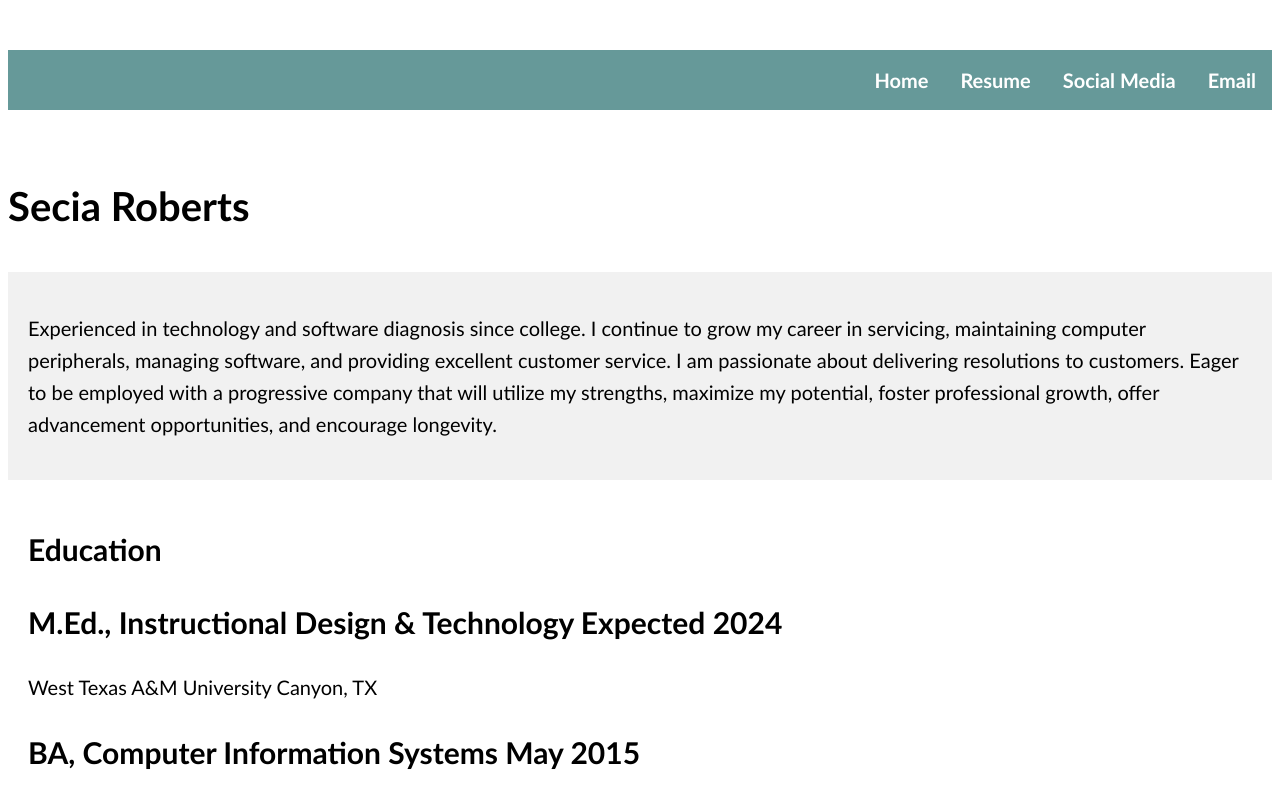
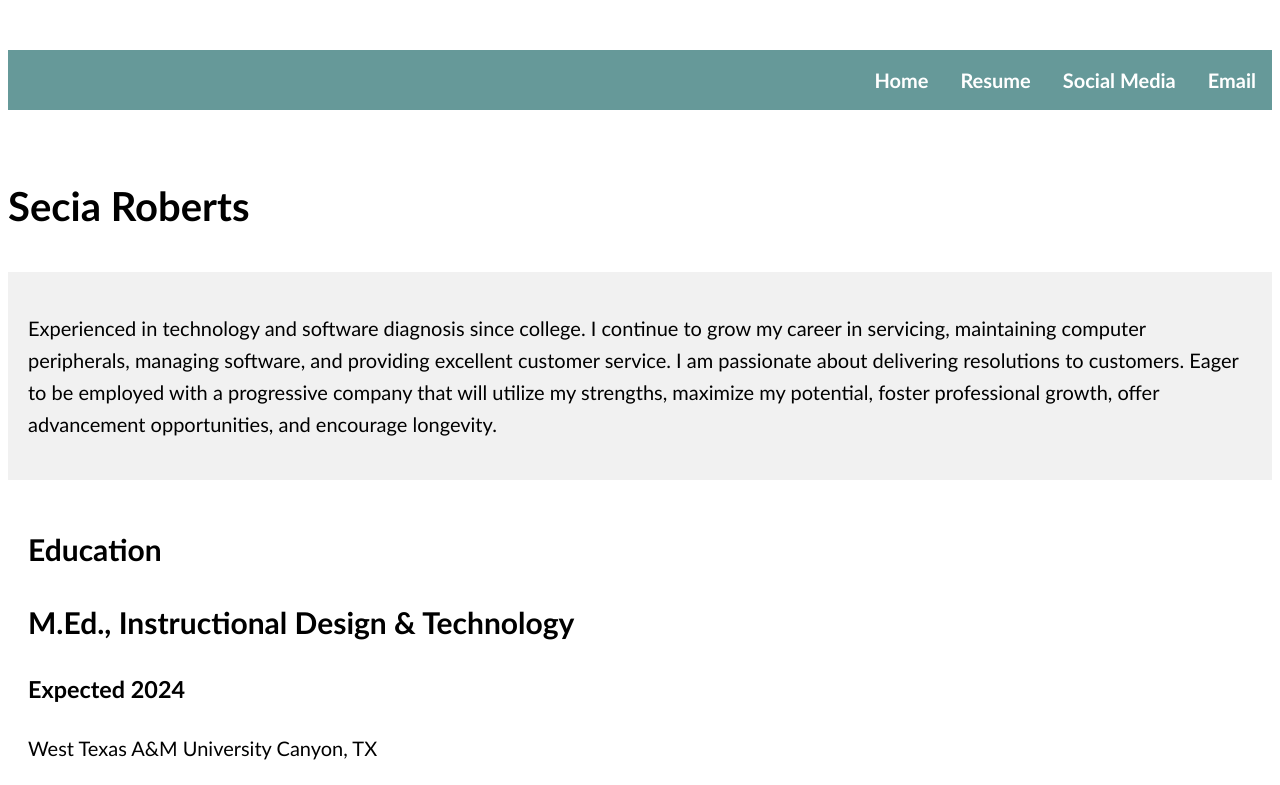
Before and after one commit to schase07/AboutSRC, a plain HTML site: page resume.html in a window 1280 px wide. Shown: the top 785 px of the page. Drawn offline with Linux system fonts and the light colour scheme.

Commit message:
Update resume.html

```diff
--- a/resume.html
+++ b/resume.html
@@ -24,7 +24,7 @@
     <div class="column-row">
     <h2>Education</h2>
   <div class="column">
-    <h2>M.Ed., Instructional Design & Technology Expected 2024</h2>
+    <h2>M.Ed., Instructional Design & Technology</h2> <h3>Expected 2024</h3>
     <p>West Texas A&M University	Canyon, TX</p>
   </div>
   <div class="column">
```
